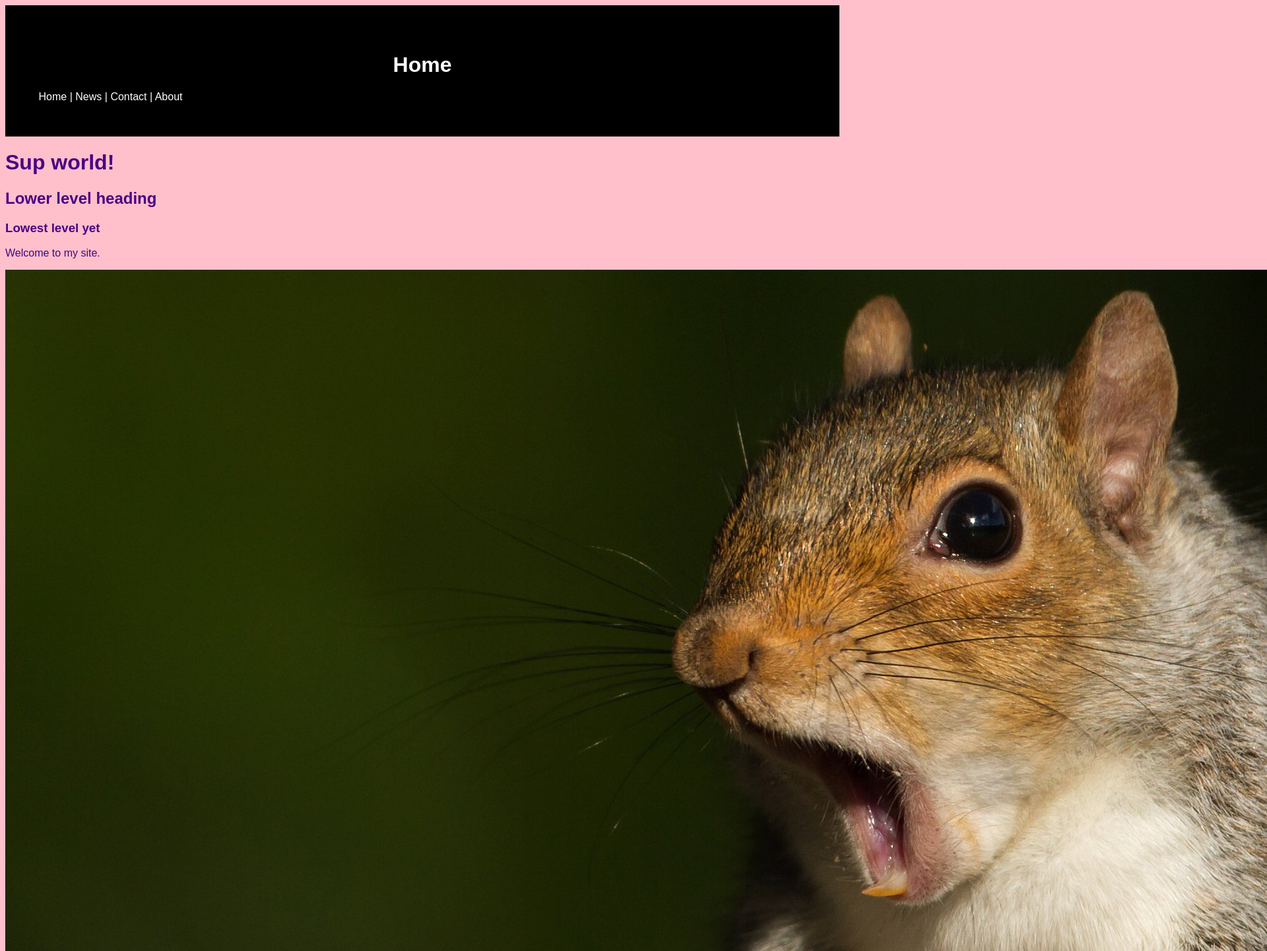
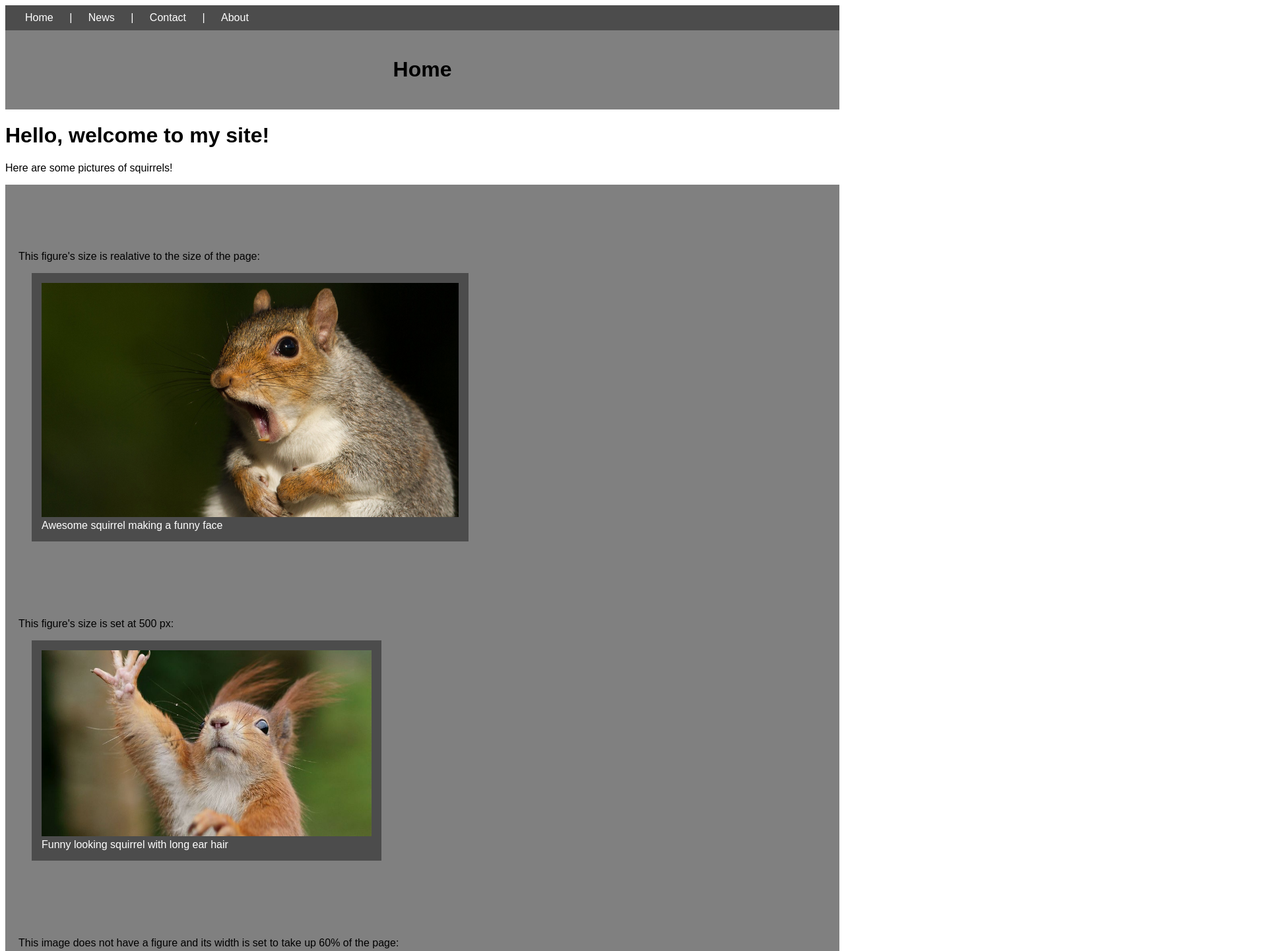
Before and after one commit to luh429/Digit110_repo, a plain HTML site: page docs/index.html in a window 1280 px wide. Shown: the top 1442 px of the page at 66% size, 1920 px wide, since content can reach past the window. Drawn offline with Linux system fonts and the light colour scheme.

Commit message:
made navbar look nicer and added images with figures

```diff
--- a/docs/index.html
+++ b/docs/index.html
@@ -11,40 +11,47 @@
     <!--This page is published at https://newtfire.github.io/textEncoding-Hub/copy-and-rename-to-docs/ -->
     <body>
         <div class="navbar">
-            <h1 class="title">Home</h1>
             <a href="index.html" class="header">Home</a>
-            <a class="header">|</a>
+            <a>|</a>
             <a href="news.html" class="header">News</a>
-            <a class="header">|</a>
+            <a>|</a>
             <a href="contact.html" class="header">Contact</a>
-            <a class="header">|</a>
+            <a>|</a>
             <a href="about.html" class="header">About</a>
 
         </div>
-
-        <h1>Sup world!</h1>
-        <h2>Lower level heading</h2>
-        <h3>Lowest level yet</h3>
-        <p>Welcome to my site.</p>
-        <img src="images/squirrel1.jpg" alt="image of Dr. B's firebelly newt"/>
-        <!--ebb: When pointing to images in your own repo, always use *relative* file associations: Here we are pointing to an images directory that's in the same
-        folder as this HTML file we're editing. And we're going into the images folder to deliver the newt-mosaic4.png file inside. -->
-
-       <p>Here is the same image in a sort of <q>picture frame</q> made by HTML elements: </p>
-
-      <figure>
-          <img src="images/squirrel1.jpg" alt="Awesome squirrel making a funny face"/>
-          <figcaption>Awesome squirrel making a funny face</figcaption>
-      </figure>
-
+        <div id="title">
+            <h1 class="title">Home</h1>
+        </div>
+        <h1>Hello, welcome to my site!</h1>
+        <p>Here are some pictures of squirrels!</p>
+        <div class="images">
+            <p class="figure_description">This figure's size is realative to the size of the
+                page:</p>
+            <figure class="image1">
+                <img class="image1" src="images/squirrel1.jpg"
+                    alt="Awesome squirrel making a funny face" />
+                <figcaption>Awesome squirrel making a funny face</figcaption>
+            </figure>
+            <p class="figure_description">This figure's size is set at 500 px:</p>
+            <figure class="image2">
+                <img class="image2" src="images/squirrel2.jpg"
+                    alt="Funny looking squirrel with long ear hair" />
+                <figcaption>Funny looking squirrel with long ear hair</figcaption>
+            </figure>
+            <p class="figure_description">This image does not have a figure and its width is set to
+                take up 60% of the page:</p>
+            <img class="image3" src="images/squirrel3.jpg"
+                alt="Funny looking squirrel with a peanut" />
+        </div>
         <ol>
             <li>apples</li>
             <li>oranges</li>
             <li>bananas</li>
             <li>Fresh Avocados</li>
         </ol>
-
-        <p>We are at <a href="https://behrend.psu.edu/">Penn State Erie, The Behrend College</a>.</p>
+        <p>We are at <a href="https://behrend.psu.edu/">Penn State Erie, The Behrend
+            College</a>.</p>
         <!--ebb: The <a> element above is showing how to make an *absolute* file association with a literal, full website address.
             Only do this for pointing OUTSIDE your own repo. -->
     </body>
--- a/docs/webstyle.css
+++ b/docs/webstyle.css
@@ -1,7 +1,7 @@
 
 body {
-background-color: Pink;
-color: indigo;
+background-color: white;
+color: black;
 font-family: arial, helvetica, sans-serif;
 }
 ol {list-style-type: lower-alpha;
@@ -9,11 +9,13 @@ padding: 5em;
 
 }
 .navbar {
-background-color: black;
+background-color: #4C4C4C;
 color: white;
-padding: 4%;
+padding: 10px;
 }
-h1.title {
+#title {
+background-color: grey;
+padding: 20px;
 text-align: center;
 }
 a.header {
@@ -21,6 +23,40 @@ text-align: center;
 text-decoration: none;
 display: inline;
 color: white;
+padding: 20px;
+}
+
+img.image1 {
+width: 100%;
+}
+figure.image1 {
+background-color: #4C4C4C;
+padding: 15px;
+width: 50%;
+color: white;
+}
+
+img.image2 {
+width: 100%;
+}
+figure.image2 {
+background-color: #4C4C4C;
+padding: 15px;
+width: 500px;
+color: white;
+}
+
+img.image3 {
+width: 60%;
+}
+
+p.figure_description {
+padding-top: 100px;
+padding-left: 20px;
+}
+
+div.images {
+background-color: grey;
 }
 
 /*  ebb: These are CSS comments! The following rules style the "picture frame" HTML elements
@@ -28,9 +64,10 @@ color: white;
  * Then we controlled the width of the image **inside** the picture frame of the <figure>: it's allowed to fill 100% of the figure element, but can't get larger than 300 pixels.
  * You can give any element a background-color property, so we are showing how to do it here.  */
 
-figure {background-color:lavender; margin:3em; width: 30%;}
+/*figure {background-color:lavender; margin:3em; width: 30%;}
 figcaption {font-style:italic; font-size:.8em;}
-figure img {max-width:300px; width:100%;}
+figure img {max-width:300px; width:100%;}*/
+
 /* Notice how the last rule is written: figure image {properties} .
  * The rule above controls the <img> element that is contained inside <figure>.
  * It does not control the size of the <img> that is not inside a <figure>. */
```
Also changed, not shown: docs/about.html (+30 -22 lines), docs/contact.html (+30 -22 lines), docs/news.html (+30 -22 lines), docs/images/squirrel2.jpg (added), docs/images/squirrel3.jpg (added).
